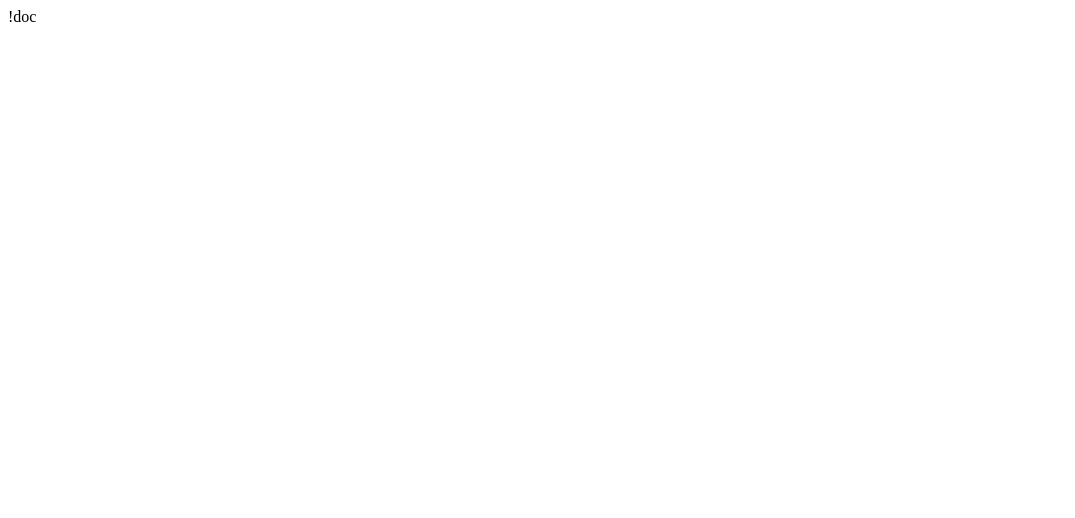
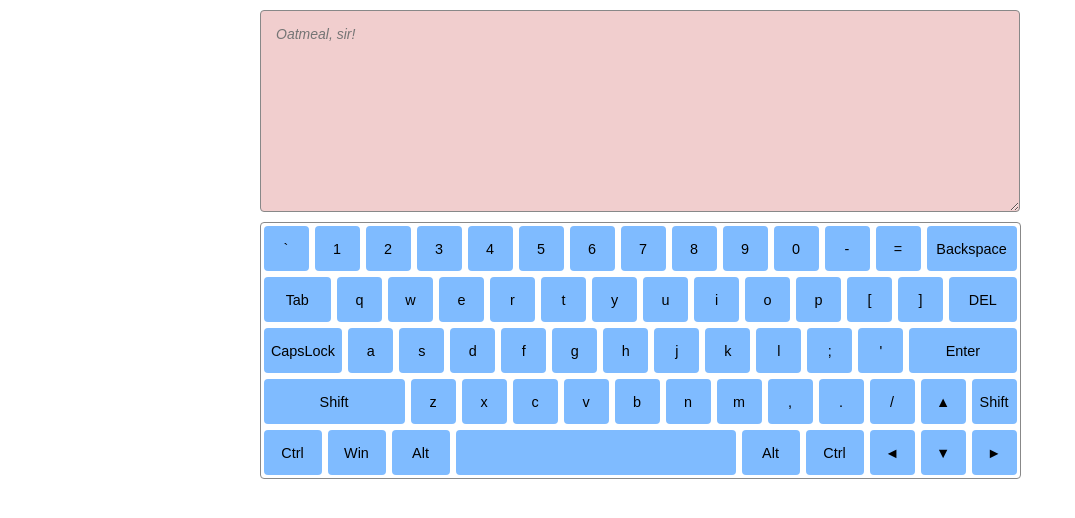
Before and after one commit to Tasha-B/rss-projects, a website: page keyboard/index.html in a window 1280 px wide. Shown: the whole page, without its empty margins (0-1075 px from the left). Drawn offline with Linux system fonts and the light colour scheme.

Commit message:
feat: create keyboard styles

```diff
--- a/keyboard/index.html
+++ b/keyboard/index.html
@@ -1 +1,20 @@
-!doc
+<!DOCTYPE html>
+<html lang="en">
+<head>
+    <meta charset="UTF-8">
+    <meta http-equiv="X-UA-Compatible" content="IE=edge">
+    <meta name="viewport" content="width=device-width, initial-scale=1.0">
+<link rel="stylesheet" href="/style.css">
+<link href="https://fonts.googleapis.com/icon?family=Material+Icons"
+      rel="stylesheet">
+    <title>Virtual Keyboard</title>
+</head>
+<body>
+    <!-- <div class='keywords'></div> -->
+<!-- <div>data-code='Digit1' class='key'
+    data-shiftvalue='!'>1</div> -->
+    <!-- <div id='Digit1' class='key'
+    data-shiftvalue='!'>1</div> -->
+    <script src="/index.js"></script>
+</body>
+</html>
--- /dev/null
+++ b/keyboard/index.js
@@ -0,0 +1,157 @@
+/* eslint-disable no-console */
+
+'use strict';
+
+const container = document.createElement('div');
+container.classList.add('container');
+document.body.appendChild(container);
+
+const area = document.createElement('textarea');
+area.classList.add('area');
+area.placeholder = 'Oatmeal, sir!';
+container.appendChild(area);
+area.addEventListener('keydown', e => {
+    console.log(e);
+    if (e.code === 50) {
+        e.preventDefault();
+    }
+    });
+
+const keyboard = document.createElement('div');
+keyboard.classList.add('keyboard');
+container.appendChild(keyboard);
+
+const keyCodes = ['Backquote', 'Digit1', 'Digit2', 'Digit3', 'Digit4', 'Digit5', 'Digit6', 'Digit7', 'Digit8', 'Digit9', 'Digit0', 'Minus', 'Equal', 'Backspace',
+'Tab', 'KeyQ', 'KeyW', 'KeyE', 'KeyR', 'KeyT', 'KeyY', 'KeyU', 'KeyI', 'KeyO', 'KeyP', 'BracketLeft', 'BracketRight', 'Delete',
+'CapsLock', 'KeyA', 'KeyS', 'KeyD', 'KeyF', 'KeyG', 'KeyH', 'KeyJ', 'KeyK', 'KeyL', 'Semicolon', 'Quote', 'Enter',
+'ShiftLeft', 'KeyZ', 'KeyX', 'KeyC', 'KeyV', 'KeyB', 'KeyN', 'KeyM', 'Comma', 'Period', 'Slash', 'ArrowUp', 'ShiftRight',
+'ControlLeft', 'Win', 'AltLeft', 'Space', 'AltRight', 'ControlRight', 'ArrowLeft', 'ArrowDown', 'ArrowRight'];
+
+const keys = ['`', '1', '2', '3', '4', '5', '6', '7', '8', '9', '0', '-', '=', 'Backspace',
+'Tab', 'q', 'w', 'e', 'r', 't', 'y', 'u', 'i', 'o', 'p', '[', ']', 'DEL',
+'CapsLock', 'a', 's', 'd', 'f', 'g', 'h', 'j', 'k', 'l', ';', "'", 'Enter',
+'Shift', 'z', 'x', 'c', 'v', 'b', 'n', 'm', ',', '.', '/', '▲', 'Shift',
+'Ctrl', 'Win', 'Alt', ' ', 'Alt', 'Ctrl', '◄', '▼', '►'];
+
+const keysShifted = ['~', '!', '@', '#', '$', '%', '^', '&', '*', '(', ')', '_', '+', 'Backspace',
+'Tab', 'q', 'w', 'e', 'r', 't', 'y', 'u', 'i', 'o', 'p', '{', '}', 'DEL',
+'CapsLock', 'a', 's', 'd', 'f', 'g', 'h', 'j', 'k', 'l', ':', '"', 'Enter',
+'Shift', 'z', 'x', 'c', 'v', 'b', 'n', 'm', '<', '>', '?', '▲', 'Shift',
+'Ctrl', 'Win', 'Alt', ' ', 'Alt', 'Ctrl', '◄', '▼', '►'];
+
+const ruKeys = ['ё', '1', '2', '3', '4', '5', '6', '7', '8', '9', '0', '-', '=', 'Backspace',
+'Tab', 'й', 'ц', 'у', 'к', 'е', 'н', 'г', 'ш', 'щ', 'з', 'х', 'ъ', 'DEL',
+'CapsLock', 'ф', 'ы', 'в', 'а', 'п', 'р', 'о', 'л', 'д', 'ж', 'э', 'Enter',
+'Shift', 'я', 'ч', 'с', 'м', 'и', 'т', 'ь', 'б', 'ю', '.', '▲', 'Shift',
+'Ctrl', 'Win', 'Alt', ' ', 'Alt', 'Ctrl', '◄', '▼', '►'];
+
+const ruKeysShifted = ['Ё', '!', '"', '№', ';', '%', ':', '?', '*', '(', ')', '_', '+', 'Backspace',
+'Tab', 'q', 'w', 'e', 'r', 't', 'y', 'u', 'i', 'o', 'p', 'Х', 'Ъ', 'DEL',
+'CapsLock', 'a', 's', 'd', 'f', 'g', 'h', 'j', 'k', 'l', 'Ж', 'Э', 'Enter',
+'Shift', 'z', 'x', 'c', 'v', 'b', 'n', 'm', 'Б', 'Ю', ',', '▲', 'Shift',
+'Ctrl', 'Win', 'Alt', ' ', 'Alt', 'Ctrl', '◄', '▼', '►'];
+
+keys.forEach((el) => {
+    const keyBtn = document.createElement('button');
+    keyBtn.className = 'btn';
+    keyBtn.innerText = el;
+    keyboard.appendChild(keyBtn);
+    //keyBtn.dataset.code = `${}`;
+});
+
+keyboard.addEventListener('click', e => {
+    console.log(`This key ${e.code} (${e.key})`);
+});
+
+document.addEventListener('keydown', (event) => {
+    const keyBtn = event.key;
+
+    if (keyBtn === 'Control') {
+      // not alert when only Control key is pressed.
+      return;
+    }
+
+    if (event.ctrlKey) {
+      // Хотя event.key это не 'Control' (например, нажата клавиша 'a'),
+      // то всё же event.ctrlKey может быть true, если ударживается клавиша Ctrl.
+      console.log(`Combination of ctrlKey + ${keyBtn}`);
+    } else {
+        console.log(`Key pressed ${keyBtn}`);
+    }
+  }, false);
+
+  document.addEventListener('keyup', (event) => {
+    const keyBtn = event.key;
+
+    // Как только пользователь отпустит клавишу Ctrl, то она больше не будет активной.
+    // Поэтому event.ctrlKey = false.
+    if (keyBtn === 'Control') {
+        console.log('Control key was released');
+    }
+  }, false);
+
+  keyboard.addEventListener('click', (e) => {
+    console.log(
+      "Key Pressed: " + String.fromCharCode(e.code) + "\n"
+      + "charCode: " + e.code + "\n"
+      + "SHIFT key pressed: " + e.shiftKey + "\n"
+      + "ALT key pressed: " + e.altKey + "\n"
+    );
+  });
+
+
+
+// function init() {
+//     let out = '';
+//      // eslint-disable-next-line no-plusplus
+//     for (let i = 0; i < keys.length; i++) {
+//         if (i === 12 || i === 23) {
+//             out += '<div class="clearfix"></div>';
+//         }
+//         out += '<div class="btn" data = "' + keys[i] + '" >'
+//         + String.fromCharCode(keys[i]) + '</div>';
+//     }
+//     document.querySelector('.keyboard').innerText = out;
+// }
+
+// init();
+
+// document.addEventListener('keydown', e => {
+//     console.log(`This press ${e.code} (${e.key})`);
+// });
+
+// document.addEventListener('keyup', e => {
+//     console.log(`This stop ${e.code} (${e.key})`);
+// });
+
+// keyboard.addEventListener('click', e => {
+//     console.log(`This ${e.code} (${e.key})`);
+// });
+
+
+
+//if(obj[val]) else(e.toUpperCase)
+
+// document.addEventListener('keydown', e => {
+//     if (e.code === 'KeyZ' && (e.ctrlKey || e.metaKey)) {
+//     console.log('Stop all');
+//     }
+// });
+
+// document.addEventListener('keydown', e => {
+//     console.log(`This ${e.code} (${e.key})`);
+//     console.log(e.repeat);
+// });
+
+    // document.addEventListener('keydown', e => {
+    //     console.log(e.code);
+    //     console.log(e.key);
+    //     document.querySelector('keyboard_key[data=", ' + e.key + ', "]').classList.add('active');
+    // });
+
+// eslint-disable-next-line func-names
+// document.addEventListener('keydown', (e) => {
+//         if (e.code == 'KeyZ' && (e.ctrlKey || e.metaKey)) {
+//             alert('Отменить!');
+//         }
+//     });
--- /dev/null
+++ b/keyboard/style.css
@@ -0,0 +1,129 @@
+body {
+    margin: 0;
+    padding: 0;
+    -webkit-user-select: none;
+-khtml-user-select: none;
+-moz-user-select: none;-ms-user-select: none;
+    user-select: none;
+}
+
+.container {
+    height: 100%;
+    /* background-color: rgb(231, 185, 114); */
+    display: flex;
+    flex-direction: column;
+    justify-content: center;
+    align-items: center;
+    padding: 10px;
+}
+
+textarea {
+    width: 728px;
+    height: 170px;
+    background-color: rgb(241, 206, 206);
+    border: 1px solid #888;
+    border-radius: 4px;
+    font-size: 14px;
+    font-family: Arial, Helvetica, sans-serif;
+    font-style: italic;
+    padding: 15px;
+    margin-bottom: 10px;
+}
+
+.keyboard {
+    width: 759px;
+    height: 255px;
+    /* background-color: rgb(169, 224, 226); */
+    border: 1px solid #888;
+    border-radius: 4px;
+    position: relative;
+}
+
+.keyboard.hidden {
+    bottom: -100%;
+}
+
+.btn {
+    width: 45px;
+    height: 45px;
+    border: none;
+    border-radius: 4px;
+    background-color: rgb(127, 187, 255);
+    color: #000;
+    font-size: 0.9rem;
+    outline: none;
+    cursor: pointer;
+    position: relative;
+    display: inline-flex;
+    align-items: center;
+    justify-content: center;
+    vertical-align: top;
+    margin: 3px;
+    transition: .2s;
+}
+
+.btn:nth-child(14) {
+    width: 90px;
+}
+
+.btn:nth-child(15),
+.btn:nth-child(28) {
+    width: 67.5px;
+}
+
+.btn:nth-child(29) {
+    width: 78.75px;
+}
+
+.btn:nth-child(41) {
+    width: 107.25px;
+}
+
+.btn:nth-child(42) {
+    width: 141px;
+}
+
+/* .btn:nth-child(54) {
+    width: 80px;
+} */
+
+.btn:nth-child(55),
+.btn:nth-child(56),
+.btn:nth-child(57),
+.btn:nth-child(59),
+.btn:nth-child(60) {
+    width: 58px;
+}
+.btn:nth-child(58) {
+    width: 280px;
+}
+
+.btn:hover {
+    background-color: rgb(145, 103, 212);
+    color: rgb(176, 230, 243);
+}
+
+/* .btn:focus {
+    background-color: rgb(0, 255, 106);
+} */
+
+.btn:active {
+    background-color: rgb(255, 196, 0);
+    color: #000;
+}
+
+.key__wide {
+    width: 90px;
+    min-width: 500px;
+}
+
+.key__widest {
+    width: 120px;
+    min-width: 500px;
+}
+
+.clearfix {
+    display: block;
+    width: 100%;
+    clear: both;
+}
```
Also changed, not shown: keyboard/package.json (added, +17 -0 lines), keyboard/.eslintrc.js (added), 1 other file.
